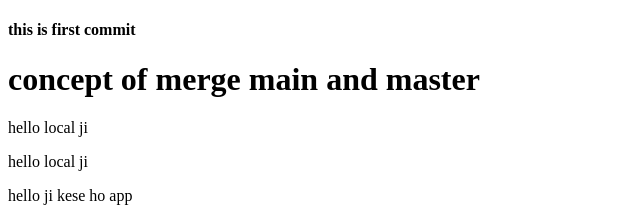
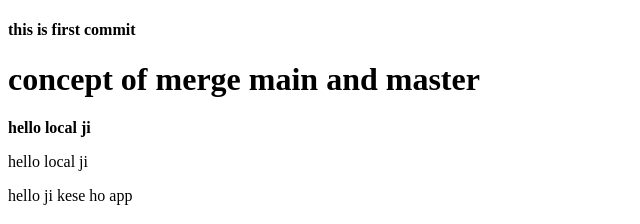
Before and after one commit to PatelAbhi04/newhandsongit, a plain HTML site: page index.html in a window 1280 px wide. Shown: the top 224 px of the page, 0-640 px from the left. Drawn offline with Linux system fonts and the light colour scheme.

Commit message:
merge conflict

```diff
--- a/index.html
+++ b/index.html
@@ -8,7 +8,7 @@
 <body>
     <h4> this is first commit</h4>
     <h1>concept of merge main and master</h1>
-    <p>hello local ji</p>
+    <strong>hello local ji</strong>
     <p>hello local ji</p>
 
    <p>hello ji kese ho app</p>
```
